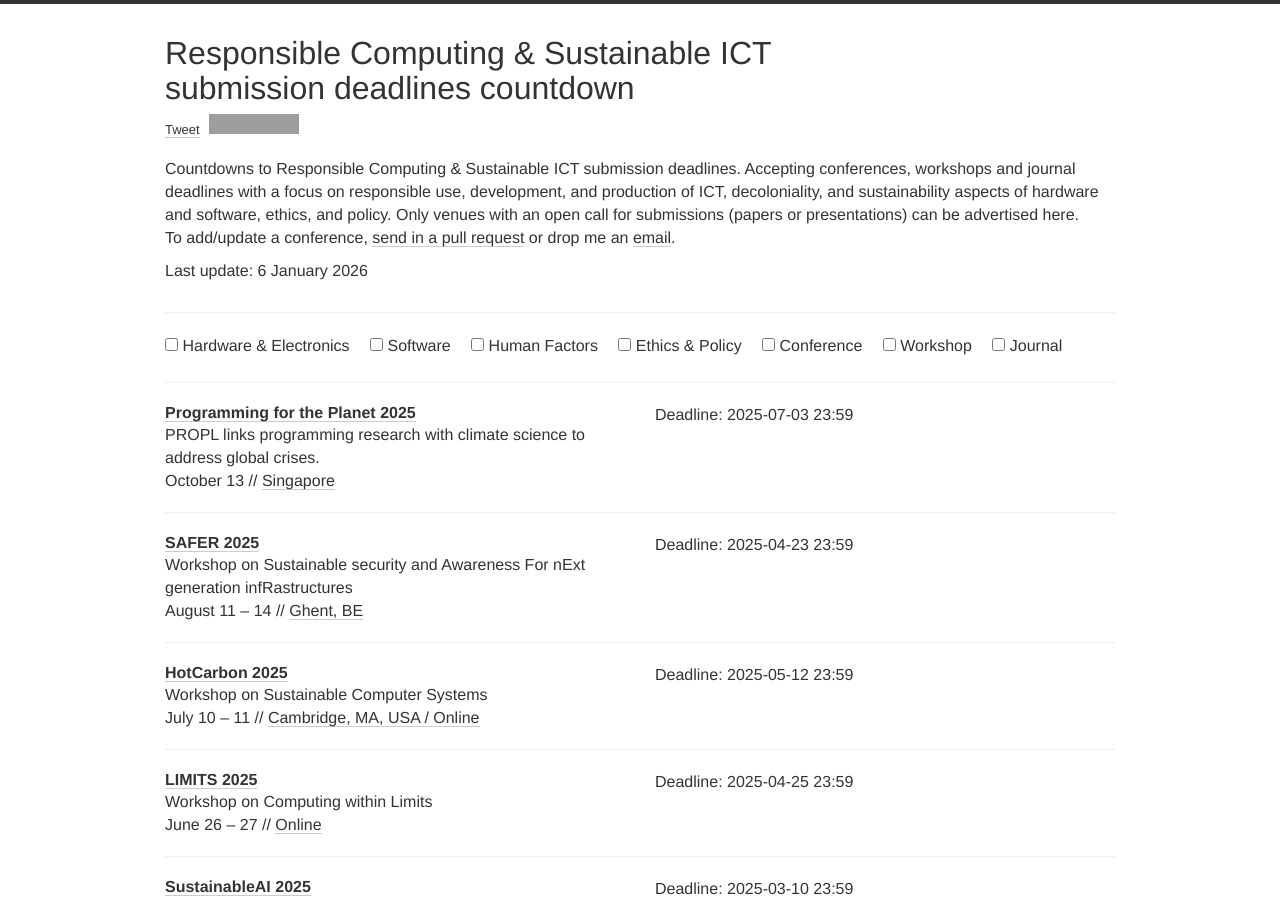
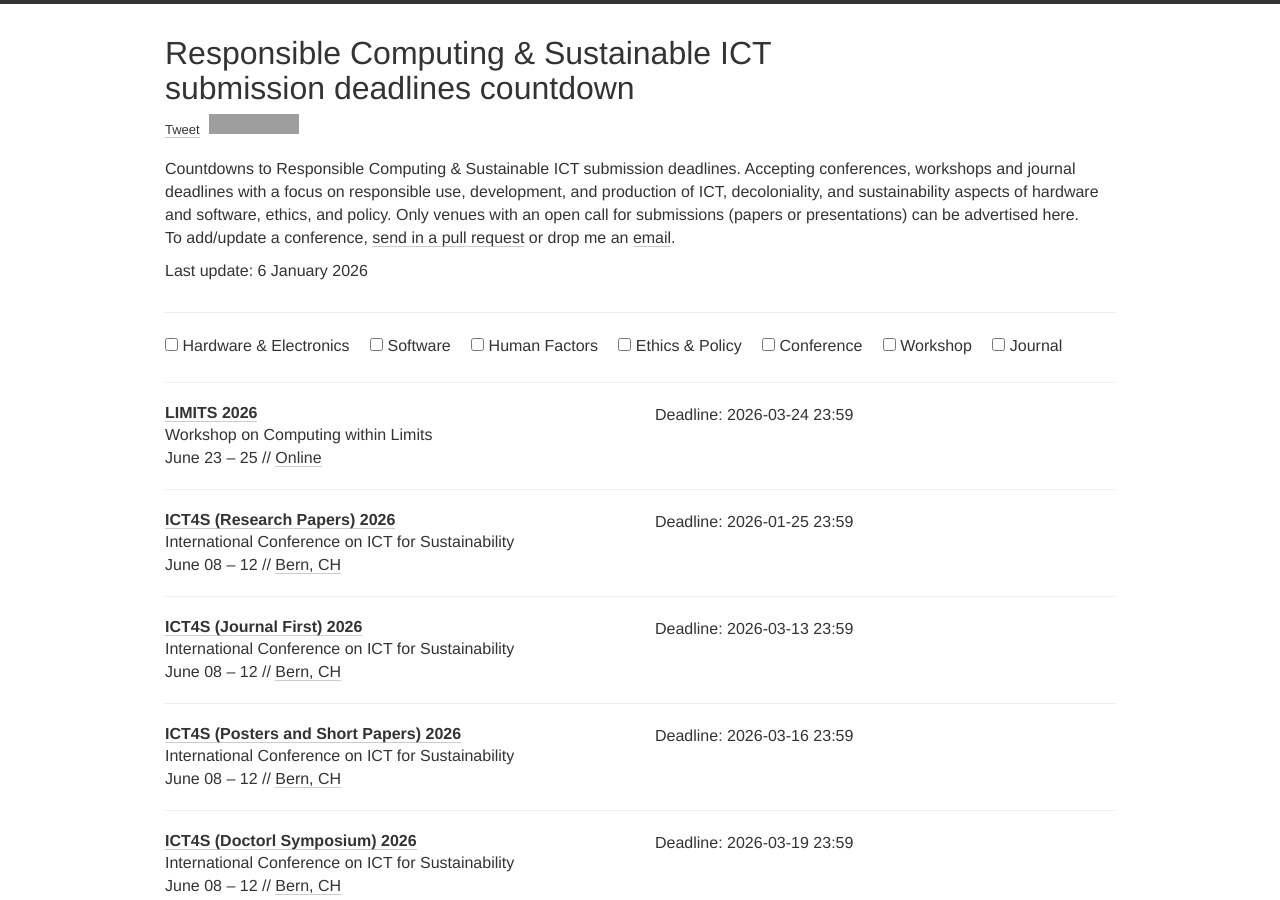
Before and after one commit to responsible-computing/responsible-computing.github.io, a Jekyll site: the page built from index.html, in a window 1280 px wide and 900 px high. Built offline with Jekyll 4.4.1, drawn with Linux system fonts in a browser that asks for light colours; nearby versions of some CDN libraries; comment, search, counter and statistics services are not loaded; some of the changed text lies outside the part shown; grey boxes are pictures that could not be loaded.

Commit message:
new life for the deadline ticker.

```diff
--- a/_data/conferences.yml
+++ b/_data/conferences.yml
@@ -1,7 +1,61 @@
 ---
 # Workshops and Conferences
 
+## 2026
+
+- name: LIMITS
+  year: 2026
+  date: "June 23 – 25"
+  description: "Workshop on Computing within Limits"
+  link: https://computingwithinlimits.org/
+  deadline:
+    - "2026-03-24 23:59"
+  place: Online
+  tags: [HARD, SOFT, ETPO, SHOP]
+
+- name: ICT4S (Research Papers)
+  year: 2026
+  date: "June 08 – 12"
+  description: "International Conference on ICT for Sustainability"
+  link: https://conf.researchr.org/home/ict4s-2026
+  deadline:
+    - "2026-01-25 23:59"
+  place: Bern, CH
+  tags: [HARD, SOFT, ETPO, CONF]
+
+- name: ICT4S (Journal First)
+  year: 2026
+  date: "June 08 – 12"
+  description: "International Conference on ICT for Sustainability"
+  link: https://conf.researchr.org/home/ict4s-2026
+  deadline:
+    - "2026-03-13 23:59"
+  place: Bern, CH
+  tags: [HARD, SOFT, ETPO, CONF]
+
+- name: ICT4S (Posters and Short Papers)
+  year: 2026
+  date: "June 08 – 12"
+  description: "International Conference on ICT for Sustainability"
+  link: https://conf.researchr.org/home/ict4s-2026
+  deadline:
+    - "2026-03-16 23:59"
+  place: Bern, CH
+  tags: [HARD, SOFT, ETPO, CONF]
+
+- name: ICT4S (Doctorl Symposium)
+  year: 2026
+  date: "June 08 – 12"
+  description: "International Conference on ICT for Sustainability"
+  link: https://conf.researchr.org/home/ict4s-2026
+  deadline:
+    - "2026-03-19 23:59"
+  place: Bern, CH
+  tags: [HARD, SOFT, ETPO, CONF]
+
+
 ## 2025
+
 - name: Programming for the Planet
   year: 2025
   date: "October 13"
@@ -476,21 +530,34 @@ Communications"
 # Journals and Special Issues
 
 - name: JCSS
-  year: 2024
-  date: 2024
+  year: 2026
+  date: 2026
   description: "ACM Journal on Computing and Sustainable Societies"
   link: https://dl.acm.org/journal/acmjcss
   deadline:
-    - "2025-12-31 23:59"
+    - "2026-12-31 23:59"
   place: Journal
   tags: [HARD, SOFT, ETPO, JOUR]
 
 - name: JRC
-  year: 2024
-  date: 2024
+  year: 2026
+  date: 2026
   description: "ACM Journal on Responsible Computing"
   link: https://dl.acm.org/journal/jrc
   deadline:
-    - "2025-12-31 23:59"
+    - "2026-12-31 23:59"
   place: Journal
   tags: [HARD, SOFT, ETPO, JOUR]
+
+
+## 2026
+
+- name: IPO
+  year: 2026
+  date: 2026
+  description: "Special Issue: AI in environmental governance – possibilities and risks (Information Polity, Sage)"
+  link: https://journals.sagepub.com/page/ipo/cfp-ai-environmental-governance
+  deadline:
+    - "2026-02-15 23:59"
+  place: Journal
+  tags: [ETPO, JOUR]
```
